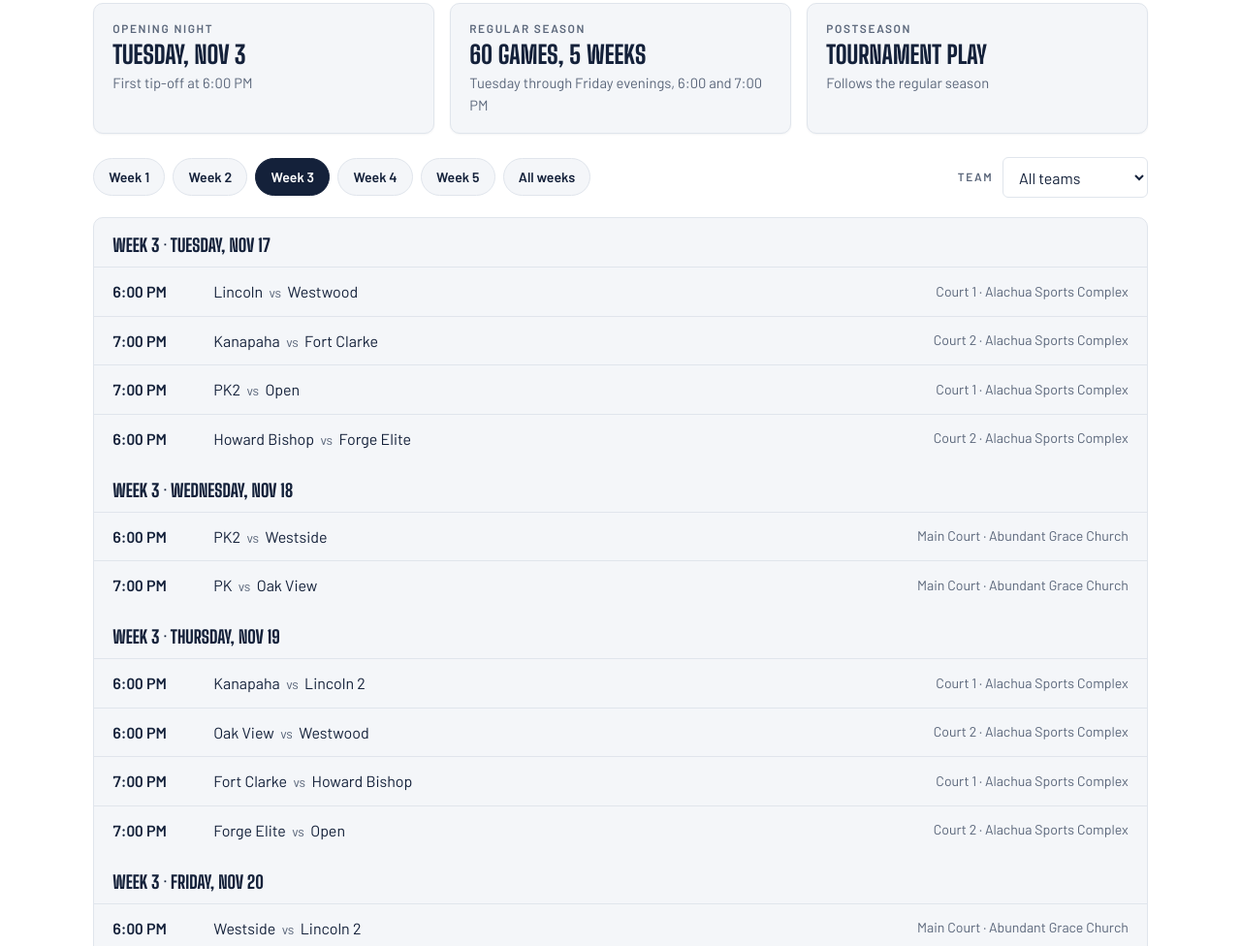
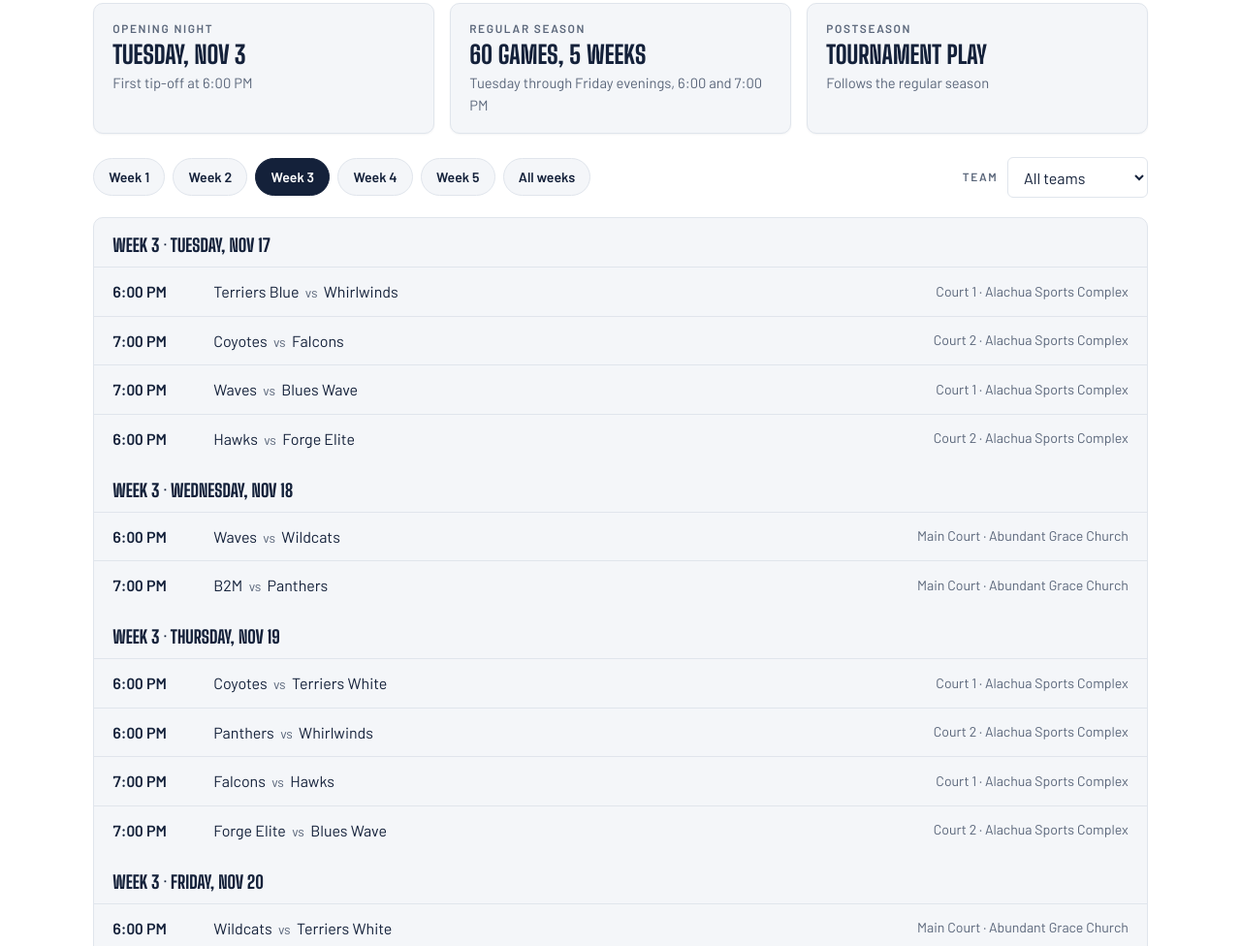
Before and after one commit to carterkhutch/gms-jv-basketball, a plain HTML site: page index.html in a window 1280 px wide. Shown: the part 1824-2800 px from the top of the page at 97% size. Drawn offline with Linux system fonts and the light colour scheme; no server answers.

Commit message:
Team names

```diff
--- a/index.html
+++ b/index.html
@@ -678,66 +678,66 @@ textarea { resize: vertical; min-height: 9rem; font-size: 0.9rem; line-height: 1
   // Backup copy of the schedule, used if the live schedule can't load.
   // [week, date, time, location, court, team 1, team 2]
   var FALLBACK = [
-    [1, "2026-11-03", "6:00 PM", "Alachua Sports Complex", "Court 1", "Lincoln", "Oak View"],
-    [1, "2026-11-03", "6:00 PM", "Alachua Sports Complex", "Court 2", "PK2", "Lincoln 2"],
-    [1, "2026-11-03", "7:00 PM", "Alachua Sports Complex", "Court 1", "Kanapaha", "Westside"],
-    [1, "2026-11-03", "7:00 PM", "Alachua Sports Complex", "Court 2", "Howard Bishop", "Open"],
-    [1, "2026-11-04", "6:00 PM", "Abundant Grace Church", "Main Court", "Westwood", "Forge Elite"],
-    [1, "2026-11-04", "7:00 PM", "Abundant Grace Church", "Main Court", "PK", "Fort Clarke"],
-    [1, "2026-11-05", "6:00 PM", "Alachua Sports Complex", "Court 1", "Oak View", "Lincoln 2"],
-    [1, "2026-11-05", "6:00 PM", "Alachua Sports Complex", "Court 2", "PK2", "Kanapaha"],
-    [1, "2026-11-05", "7:00 PM", "Alachua Sports Complex", "Court 1", "Lincoln", "Open"],
-    [1, "2026-11-05", "7:00 PM", "Alachua Sports Complex", "Court 2", "Westside", "Howard Bishop"],
-    [1, "2026-11-06", "6:00 PM", "Abundant Grace Church", "Main Court", "Westwood", "Fort Clarke"],
-    [1, "2026-11-06", "7:00 PM", "Abundant Grace Church", "Main Court", "PK", "Forge Elite"],
-    [2, "2026-11-10", "6:00 PM", "Alachua Sports Complex", "Court 1", "Kanapaha", "Oak View"],
-    [2, "2026-11-10", "6:00 PM", "Alachua Sports Complex", "Court 2", "Lincoln", "Fort Clarke"],
-    [2, "2026-11-10", "7:00 PM", "Alachua Sports Complex", "Court 1", "Howard Bishop", "PK2"],
-    [2, "2026-11-10", "7:00 PM", "Alachua Sports Complex", "Court 2", "Westwood", "Open"],
-    [2, "2026-11-11", "6:00 PM", "Abundant Grace Church", "Main Court", "Westside", "Forge Elite"],
-    [2, "2026-11-11", "7:00 PM", "Abundant Grace Church", "Main Court", "PK", "Lincoln 2"],
-    [2, "2026-11-12", "6:00 PM", "Alachua Sports Complex", "Court 1", "Lincoln 2", "Fort Clarke"],
-    [2, "2026-11-12", "6:00 PM", "Alachua Sports Complex", "Court 2", "PK2", "Westwood"],
-    [2, "2026-11-12", "7:00 PM", "Alachua Sports Complex", "Court 1", "Kanapaha", "Howard Bishop"],
-    [2, "2026-11-12", "7:00 PM", "Alachua Sports Complex", "Court 2", "Oak View", "Open"],
-    [2, "2026-11-13", "6:00 PM", "Abundant Grace Church", "Main Court", "Lincoln", "Forge Elite"],
-    [2, "2026-11-13", "7:00 PM", "Abundant Grace Church", "Main Court", "PK", "Westside"],
-    [3, "2026-11-17", "6:00 PM", "Alachua Sports Complex", "Court 1", "Lincoln", "Westwood"],
-    [3, "2026-11-17", "7:00 PM", "Alachua Sports Complex", "Court 2", "Kanapaha", "Fort Clarke"],
-    [3, "2026-11-17", "7:00 PM", "Alachua Sports Complex", "Court 1", "PK2", "Open"],
-    [3, "2026-11-17", "6:00 PM", "Alachua Sports Complex", "Court 2", "Howard Bishop", "Forge Elite"],
-    [3, "2026-11-18", "6:00 PM", "Abundant Grace Church", "Main Court", "PK2", "Westside"],
-    [3, "2026-11-18", "7:00 PM", "Abundant Grace Church", "Main Court", "PK", "Oak View"],
-    [3, "2026-11-19", "6:00 PM", "Alachua Sports Complex", "Court 1", "Kanapaha", "Lincoln 2"],
-    [3, "2026-11-19", "6:00 PM", "Alachua Sports Complex", "Court 2", "Oak View", "Westwood"],
-    [3, "2026-11-19", "7:00 PM", "Alachua Sports Complex", "Court 1", "Fort Clarke", "Howard Bishop"],
-    [3, "2026-11-19", "7:00 PM", "Alachua Sports Complex", "Court 2", "Forge Elite", "Open"],
-    [3, "2026-11-20", "6:00 PM", "Abundant Grace Church", "Main Court", "Westside", "Lincoln 2"],
-    [3, "2026-11-20", "7:00 PM", "Abundant Grace Church", "Main Court", "PK", "Lincoln"],
-    [4, "2026-12-01", "6:00 PM", "Alachua Sports Complex", "Court 1", "PK2", "Lincoln"],
-    [4, "2026-12-01", "6:00 PM", "Alachua Sports Complex", "Court 2", "Kanapaha", "Westwood"],
-    [4, "2026-12-01", "7:00 PM", "Alachua Sports Complex", "Court 1", "Forge Elite", "Lincoln 2"],
-    [4, "2026-12-01", "7:00 PM", "Alachua Sports Complex", "Court 2", "Fort Clarke", "Open"],
-    [4, "2026-12-02", "6:00 PM", "Abundant Grace Church", "Main Court", "Oak View", "Westside"],
-    [4, "2026-12-02", "7:00 PM", "Abundant Grace Church", "Main Court", "PK", "Westwood"],
-    [4, "2026-12-03", "6:00 PM", "Alachua Sports Complex", "Court 1", "PK2", "Forge Elite"],
-    [4, "2026-12-03", "6:00 PM", "Alachua Sports Complex", "Court 2", "Lincoln", "Lincoln 2"],
-    [4, "2026-12-03", "7:00 PM", "Alachua Sports Complex", "Court 1", "Howard Bishop", "Oak View"],
-    [4, "2026-12-03", "7:00 PM", "Alachua Sports Complex", "Court 2", "Kanapaha", "Open"],
-    [4, "2026-12-04", "6:00 PM", "Abundant Grace Church", "Main Court", "Westside", "Fort Clarke"],
-    [4, "2026-12-04", "7:00 PM", "Abundant Grace Church", "Main Court", "PK", "Howard Bishop"],
-    [5, "2026-12-08", "6:00 PM", "Alachua Sports Complex", "Court 1", "Kanapaha", "Forge Elite"],
-    [5, "2026-12-08", "6:00 PM", "Alachua Sports Complex", "Court 2", "Oak View", "Fort Clarke"],
-    [5, "2026-12-08", "7:00 PM", "Alachua Sports Complex", "Court 1", "PK", "Open"],
-    [5, "2026-12-08", "7:00 PM", "Alachua Sports Complex", "Court 2", "Howard Bishop", "Lincoln 2"],
-    [5, "2026-12-09", "6:00 PM", "Abundant Grace Church", "Main Court", "Lincoln", "Westside"],
-    [5, "2026-12-09", "7:00 PM", "Abundant Grace Church", "Main Court", "Lincoln 2", "Open"],
-    [5, "2026-12-09", "6:00 PM", "Alachua Sports Complex", "Court 1", "Oak View", "Forge Elite"],
-    [5, "2026-12-09", "6:00 PM", "Alachua Sports Complex", "Court 2", "Lincoln", "Kanapaha"],
-    [5, "2026-12-09", "7:00 PM", "Alachua Sports Complex", "Court 1", "PK2", "Fort Clarke"],
-    [5, "2026-12-09", "7:00 PM", "Alachua Sports Complex", "Court 2", "Westwood", "Howard Bishop"],
-    [5, "2026-12-11", "6:00 PM", "Abundant Grace Church", "Main Court", "Westwood", "Westside"],
-    [5, "2026-12-11", "7:00 PM", "Abundant Grace Church", "Main Court", "PK", "PK2"]
+    [1, "2026-11-03", "6:00 PM", "Alachua Sports Complex", "Court 1", "Terriers Blue", "Panthers"],
+    [1, "2026-11-03", "6:00 PM", "Alachua Sports Complex", "Court 2", "Waves", "Terriers White"],
+    [1, "2026-11-03", "7:00 PM", "Alachua Sports Complex", "Court 1", "Coyotes", "Wildcats"],
+    [1, "2026-11-03", "7:00 PM", "Alachua Sports Complex", "Court 2", "Hawks", "Blues Wave"],
+    [1, "2026-11-04", "6:00 PM", "Abundant Grace Church", "Main Court", "Whirlwinds", "Forge Elite"],
+    [1, "2026-11-04", "7:00 PM", "Abundant Grace Church", "Main Court", "B2M", "Falcons"],
+    [1, "2026-11-05", "6:00 PM", "Alachua Sports Complex", "Court 1", "Panthers", "Terriers White"],
+    [1, "2026-11-05", "6:00 PM", "Alachua Sports Complex", "Court 2", "Waves", "Coyotes"],
+    [1, "2026-11-05", "7:00 PM", "Alachua Sports Complex", "Court 1", "Terriers Blue", "Blues Wave"],
+    [1, "2026-11-05", "7:00 PM", "Alachua Sports Complex", "Court 2", "Wildcats", "Hawks"],
+    [1, "2026-11-06", "6:00 PM", "Abundant Grace Church", "Main Court", "Whirlwinds", "Falcons"],
+    [1, "2026-11-06", "7:00 PM", "Abundant Grace Church", "Main Court", "B2M", "Forge Elite"],
+    [2, "2026-11-10", "6:00 PM", "Alachua Sports Complex", "Court 1", "Coyotes", "Panthers"],
+    [2, "2026-11-10", "6:00 PM", "Alachua Sports Complex", "Court 2", "Terriers Blue", "Falcons"],
+    [2, "2026-11-10", "7:00 PM", "Alachua Sports Complex", "Court 1", "Hawks", "Waves"],
+    [2, "2026-11-10", "7:00 PM", "Alachua Sports Complex", "Court 2", "Whirlwinds", "Blues Wave"],
+    [2, "2026-11-11", "6:00 PM", "Abundant Grace Church", "Main Court", "Wildcats", "Forge Elite"],
+    [2, "2026-11-11", "7:00 PM", "Abundant Grace Church", "Main Court", "B2M", "Terriers White"],
+    [2, "2026-11-12", "6:00 PM", "Alachua Sports Complex", "Court 1", "Terriers White", "Falcons"],
+    [2, "2026-11-12", "6:00 PM", "Alachua Sports Complex", "Court 2", "Waves", "Whirlwinds"],
+    [2, "2026-11-12", "7:00 PM", "Alachua Sports Complex", "Court 1", "Coyotes", "Hawks"],
+    [2, "2026-11-12", "7:00 PM", "Alachua Sports Complex", "Court 2", "Panthers", "Blues Wave"],
+    [2, "2026-11-13", "6:00 PM", "Abundant Grace Church", "Main Court", "Terriers Blue", "Forge Elite"],
+    [2, "2026-11-13", "7:00 PM", "Abundant Grace Church", "Main Court", "B2M", "Wildcats"],
+    [3, "2026-11-17", "6:00 PM", "Alachua Sports Complex", "Court 1", "Terriers Blue", "Whirlwinds"],
+    [3, "2026-11-17", "7:00 PM", "Alachua Sports Complex", "Court 2", "Coyotes", "Falcons"],
+    [3, "2026-11-17", "7:00 PM", "Alachua Sports Complex", "Court 1", "Waves", "Blues Wave"],
+    [3, "2026-11-17", "6:00 PM", "Alachua Sports Complex", "Court 2", "Hawks", "Forge Elite"],
+    [3, "2026-11-18", "6:00 PM", "Abundant Grace Church", "Main Court", "Waves", "Wildcats"],
+    [3, "2026-11-18", "7:00 PM", "Abundant Grace Church", "Main Court", "B2M", "Panthers"],
+    [3, "2026-11-19", "6:00 PM", "Alachua Sports Complex", "Court 1", "Coyotes", "Terriers White"],
+    [3, "2026-11-19", "6:00 PM", "Alachua Sports Complex", "Court 2", "Panthers", "Whirlwinds"],
+    [3, "2026-11-19", "7:00 PM", "Alachua Sports Complex", "Court 1", "Falcons", "Hawks"],
+    [3, "2026-11-19", "7:00 PM", "Alachua Sports Complex", "Court 2", "Forge Elite", "Blues Wave"],
+    [3, "2026-11-20", "6:00 PM", "Abundant Grace Church", "Main Court", "Wildcats", "Terriers White"],
+    [3, "2026-11-20", "7:00 PM", "Abundant Grace Church", "Main Court", "B2M", "Terriers Blue"],
+    [4, "2026-12-01", "6:00 PM", "Alachua Sports Complex", "Court 1", "Waves", "Terriers Blue"],
+    [4, "2026-12-01", "6:00 PM", "Alachua Sports Complex", "Court 2", "Coyotes", "Whirlwinds"],
+    [4, "2026-12-01", "7:00 PM", "Alachua Sports Complex", "Court 1", "Forge Elite", "Terriers White"],
+    [4, "2026-12-01", "7:00 PM", "Alachua Sports Complex", "Court 2", "Falcons", "Blues Wave"],
+    [4, "2026-12-02", "6:00 PM", "Abundant Grace Church", "Main Court", "Panthers", "Wildcats"],
+    [4, "2026-12-02", "7:00 PM", "Abundant Grace Church", "Main Court", "B2M", "Whirlwinds"],
+    [4, "2026-12-03", "6:00 PM", "Alachua Sports Complex", "Court 1", "Waves", "Forge Elite"],
+    [4, "2026-12-03", "6:00 PM", "Alachua Sports Complex", "Court 2", "Terriers Blue", "Terriers White"],
+    [4, "2026-12-03", "7:00 PM", "Alachua Sports Complex", "Court 1", "Hawks", "Panthers"],
+    [4, "2026-12-03", "7:00 PM", "Alachua Sports Complex", "Court 2", "Coyotes", "Blues Wave"],
+    [4, "2026-12-04", "6:00 PM", "Abundant Grace Church", "Main Court", "Wildcats", "Falcons"],
+    [4, "2026-12-04", "7:00 PM", "Abundant Grace Church", "Main Court", "B2M", "Hawks"],
+    [5, "2026-12-08", "6:00 PM", "Alachua Sports Complex", "Court 1", "Coyotes", "Forge Elite"],
+    [5, "2026-12-08", "6:00 PM", "Alachua Sports Complex", "Court 2", "Panthers", "Falcons"],
+    [5, "2026-12-08", "7:00 PM", "Alachua Sports Complex", "Court 1", "B2M", "Blues Wave"],
+    [5, "2026-12-08", "7:00 PM", "Alachua Sports Complex", "Court 2", "Hawks", "Terriers White"],
+    [5, "2026-12-09", "6:00 PM", "Abundant Grace Church", "Main Court", "Terriers Blue", "Wildcats"],
+    [5, "2026-12-09", "7:00 PM", "Abundant Grace Church", "Main Court", "Terriers White", "Blues Wave"],
+    [5, "2026-12-09", "6:00 PM", "Alachua Sports Complex", "Court 1", "Panthers", "Forge Elite"],
+    [5, "2026-12-09", "6:00 PM", "Alachua Sports Complex", "Court 2", "Terriers Blue", "Coyotes"],
+    [5, "2026-12-09", "7:00 PM", "Alachua Sports Complex", "Court 1", "Waves", "Falcons"],
+    [5, "2026-12-09", "7:00 PM", "Alachua Sports Complex", "Court 2", "Whirlwinds", "Hawks"],
+    [5, "2026-12-11", "6:00 PM", "Abundant Grace Church", "Main Court", "Whirlwinds", "Wildcats"],
+    [5, "2026-12-11", "7:00 PM", "Abundant Grace Church", "Main Court", "B2M", "Waves"]
   ];
 
   var DAY_NAMES = ['Sunday', 'Monday', 'Tuesday', 'Wednesday', 'Thursday', 'Friday', 'Saturday'];
@@ -788,7 +788,7 @@ textarea { resize: vertical; min-height: 9rem; font-size: 0.9rem; line-height: 1
     GAMES = games;
     TEAMS = [];
     GAMES.forEach(function (g) {
-      [g.a, g.b].forEach(function (t) { if (t && t !== 'Open' && TEAMS.indexOf(t) < 0) TEAMS.push(t); });
+      [g.a, g.b].forEach(function (t) { if (t && TEAMS.indexOf(t) < 0) TEAMS.push(t); });
     });
 
     teamList.textContent = '';
```
